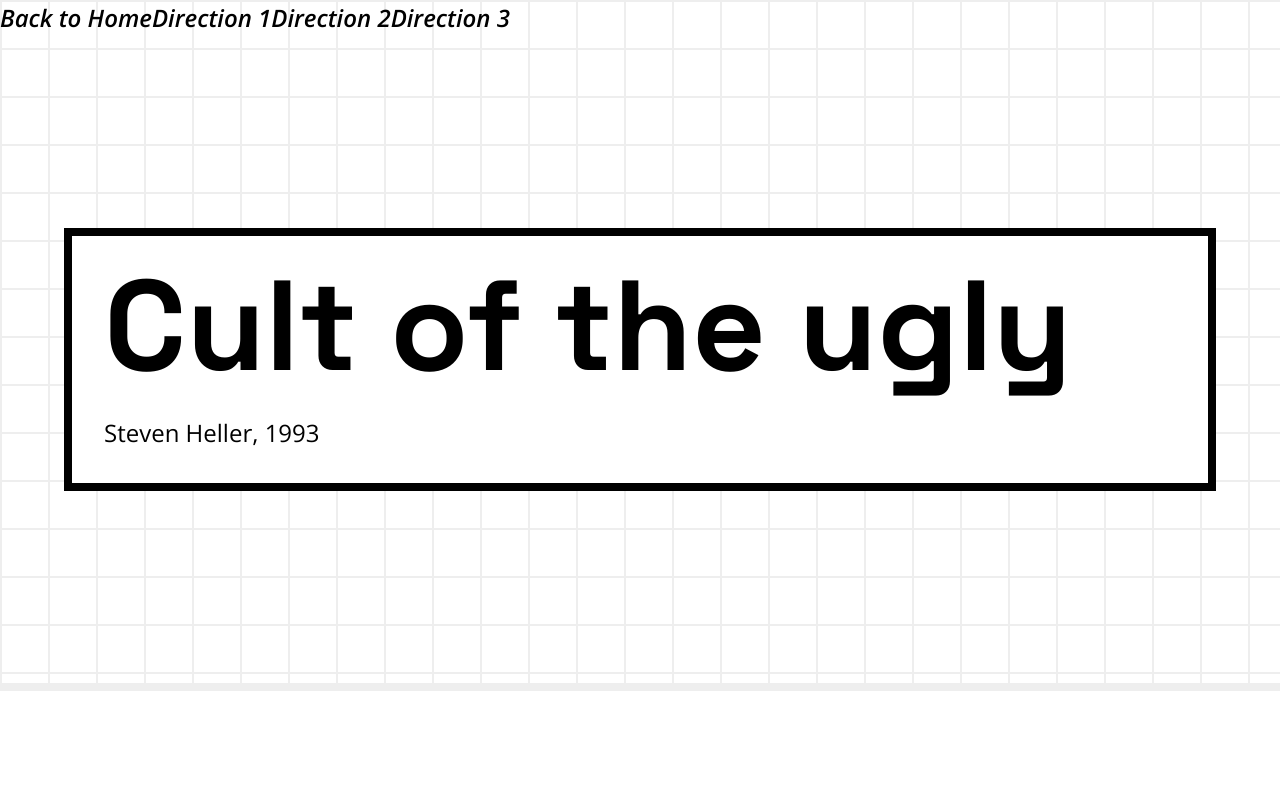
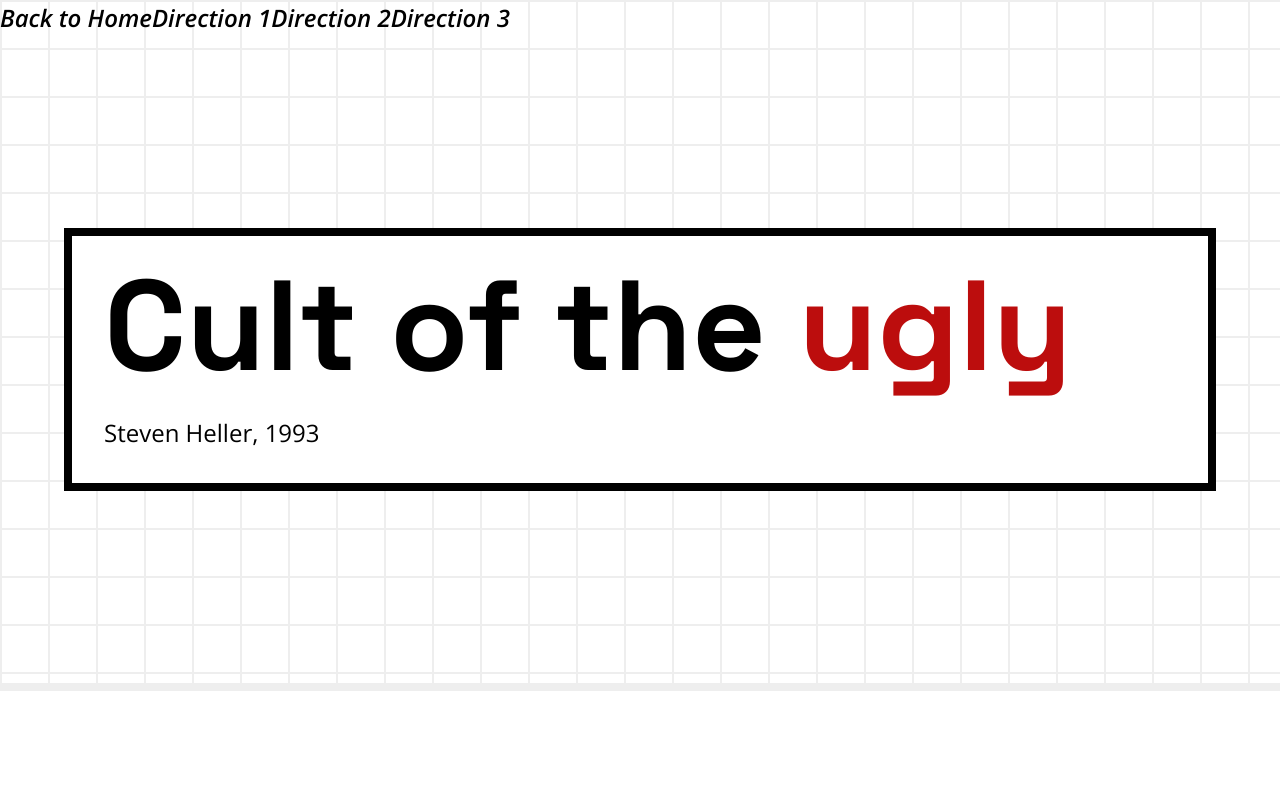
Before and after one commit to shrer488/Binding, a plain HTML site: page 2-direction/index.html in a window 1280 px wide. Shown: the top 800 px of the page. Drawn offline with nearby package versions, Linux system fonts and the light colour scheme; a web font is replaced by a local one.

Commit message:
heading accent color dir 2

```diff
--- a/2-direction/index.html
+++ b/2-direction/index.html
@@ -36,7 +36,7 @@
 	<main>
 		<section class="hero">
 			<section>
-				<h1 >Cult of the ugly</h1>
+				<h1 >Cult of the <mark>ugly</mark></h1>
 				<p>Steven Heller, 1993</p>
 			</section>
 		</section>
--- a/2-direction/style.css
+++ b/2-direction/style.css
@@ -67,6 +67,10 @@ body{
                 background: white;
                 padding: calc(var(--spacing)/2);
                 border:0.5rem solid black;
+            }
+
+            mark{
+                color: var(--accent-color);
             }
         }
 
```
